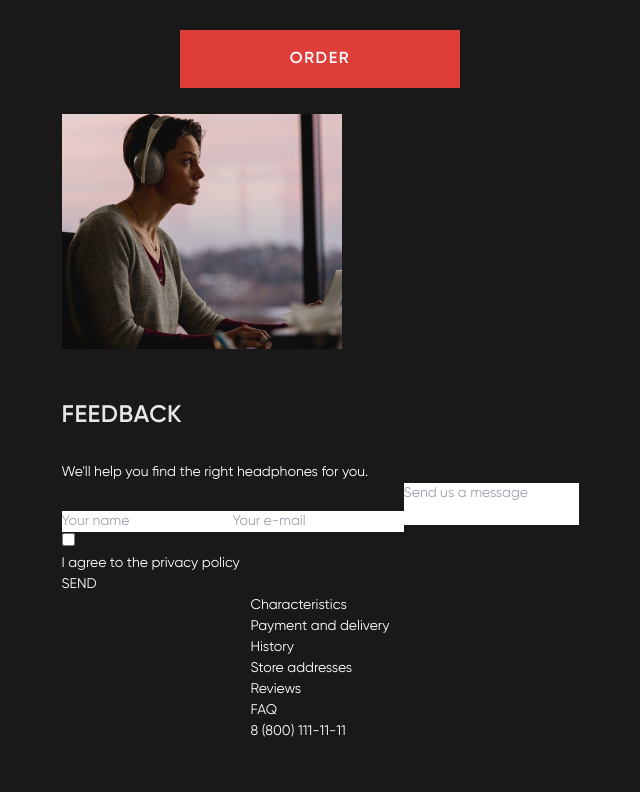
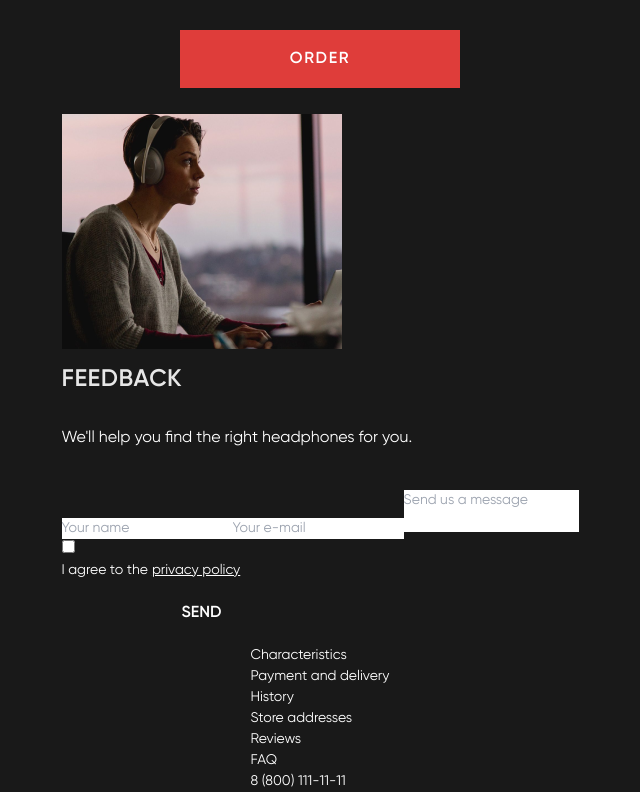
Before and after one commit to Elostay/Headphones, a React (Create React App) app: page / in a window 1280 px wide. Shown: the part 6230-7022 px from the top of the page, without its empty margins (320-960 px from the left). Before the commit the page ends 6972 px from the top, so only its background shows below. Built offline with nearby package versions, Linux system fonts and the light colour scheme.

Commit message:
form begin

```diff
--- a/src/components/Feedback/Feedback.tsx
+++ b/src/components/Feedback/Feedback.tsx
@@ -4,8 +4,10 @@ const Feedback = () => {
   return (
     <div>
       <img src={WomanWork} alt="Woman work in headphones" />
-      <h2>Feedback</h2>
-      <p>We'll help you find the right headphones for you.</p>
+      <h2 style={{ marginTop: "16px" }}>Feedback</h2>
+      <p className=" mb-10 text-base">
+        We'll help you find the right headphones for you.
+      </p>
       <form>
         <input type="text" placeholder="Your name" />
         <input type="email" placeholder="Your e-mail" />
@@ -16,9 +18,19 @@ const Feedback = () => {
         ></textarea>
         <div>
           <input type="checkbox" />
-          <p>I agree to the privacy policy</p>
+          <p>
+            I agree to the
+            <a href="#" className="underline ml-1">
+              privacy policy
+            </a>
+          </p>
         </div>
-        <button type="submit">SEND</button>
+        <button
+          type="submit"
+          className=" font-semibold text-base px-[120px] py-5 border border-[#DF3D3A]"
+        >
+          SEND
+        </button>
       </form>
     </div>
   );
--- a/src/components/Hero/Hero.tsx
+++ b/src/components/Hero/Hero.tsx
@@ -47,7 +47,7 @@ const Hero = ({ windowWidth }: HeroProps) => {
           className="w-[280px] h-60 md:w-[380px] md:h-[440px] md:absolute md:top-0 md:-right-[64px] lg:w-[700px] lg:h-[598px]  lg:-right-[287px]"
         />
       </section>
-      <Modal {...modalProps} />
+      <Modal {...modalProps}>Will be avaliable soon!</Modal>
     </>
   );
 };
--- a/src/components/Modal/ModalLayout.tsx
+++ b/src/components/Modal/ModalLayout.tsx
@@ -24,7 +24,7 @@ const ModalLayout: FC<ModalLayoutProps> = ({
       >
         <div
           onClick={(e) => e.stopPropagation()}
-          className="bg-white text-black max-w-xl w-full rounded-xl shadow-xl p-5"
+          className="bg-white text-black max-w-xl w-full rounded-xl shadow-xl p-5 text-2xl text-center font-bold"
         >
           {children}
         </div>
--- a/src/components/Order/Order.tsx
+++ b/src/components/Order/Order.tsx
@@ -1,11 +1,14 @@
 import BlackHeadphones from "assets/images/choose_black_headphones/choose_black_headphones-phone.jpg";
 import GrayHeadphones from "assets/images/choose_gray_headphones/choose_gray_headphones-phone.jpg";
 import CustomRadioButtons from "components/CustomRadioButtons";
+import Modal from "components/Modal";
 import RedArrow from "components/RedArrow";
+import useModalToggle from "hooks/useModalToggle";
 import { useState } from "react";
 
 const Order = () => {
   const [color, setColor] = useState("black");
+  const modalProps = useModalToggle();
 
   const handleClick = (color: string) => {
     color === "black" ? setColor("black") : setColor("gray");
@@ -51,12 +54,14 @@ const Order = () => {
           14 999 UAH
         </p>
         <button
+          onClick={modalProps.onOpen}
           type="button"
           className="bg-[#DF3D3A] w-[280px] h-[58px] font-semibold text-base uppercase tracking-widest"
         >
           Order
         </button>
       </div>
+      <Modal {...modalProps}>Will be avaliable soon!</Modal>
     </section>
   );
 };
```
